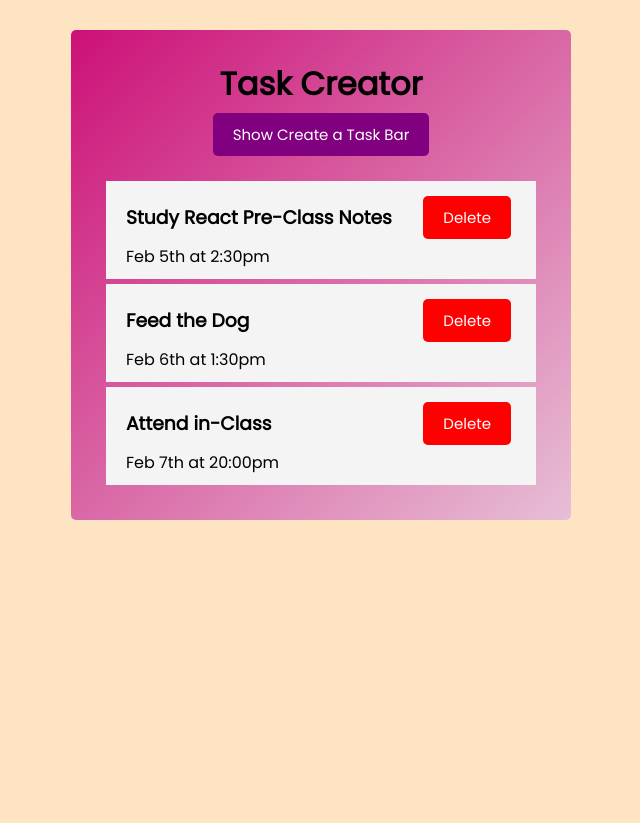
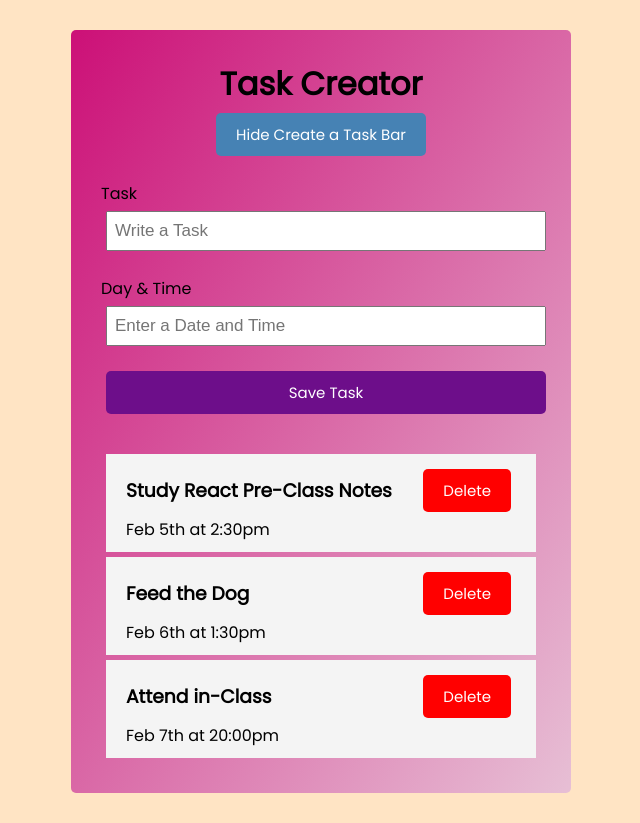
Before and after one commit to lutfullahcelenk/task-creator-app, a React (Create React App) app: page / in a window 1280 px wide. Shown: the whole page, without its empty margins (319-959 px from the left). Before the commit the page ends 800 px from the top, so only its background shows below. Built offline with nearby package versions, Linux system fonts and the light colour scheme.

Commit message:
delete and create task functions are added and sento to child components as  props

```diff
--- a/src/App.js
+++ b/src/App.js
@@ -8,14 +8,22 @@ import {initialState} from "./store/initialStates";
 function App() {
 
     const [tasks,setTasks] = useState(initialState)
-    const [isTaskBarShowed,setIsTaskBarShowed] = useState(false)
+    const [isTaskBarShowed,setIsTaskBarShowed] = useState(true)
 
     //Show and Hide TaskBar
     const toggleShow = () => setIsTaskBarShowed(!isTaskBarShowed)
 
     //create a Task
+    const onCreate = (task) => {
+        const id = Date.now()
+        const newTask = {id,...task}
+        setTasks((prevState) => [...prevState,newTask])
+    }
 
-
+    //delete Task
+    const onDelete = (id) => {
+        setTasks(tasks.filter((task) => task.id !== id))
+    }
 
     return (
         <div className="container">
@@ -26,10 +34,11 @@ function App() {
                 isTaskBarShowed= {isTaskBarShowed}
             />
 
-            {isTaskBarShowed? <CreateTask /> : null}
+            {isTaskBarShowed? <CreateTask onCreate={onCreate} /> : null}
 
             <Tasks
                 tasks= {tasks}
+                onDelete={onDelete}
             />
 
         </div>
```
